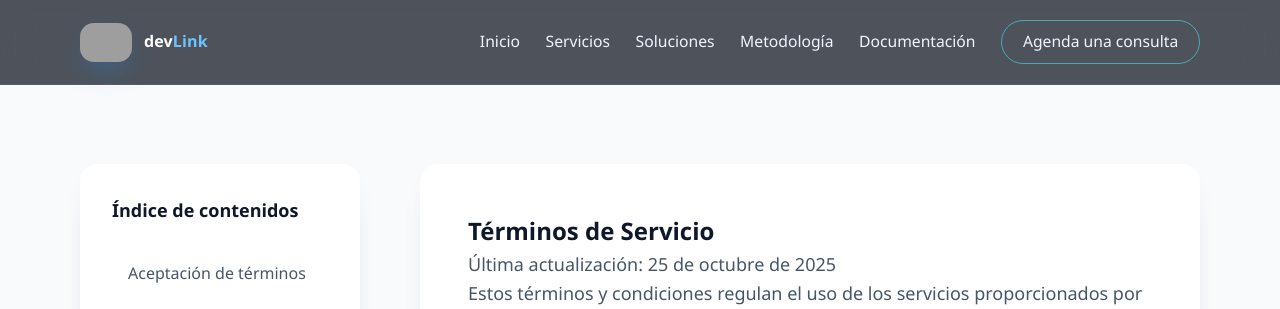
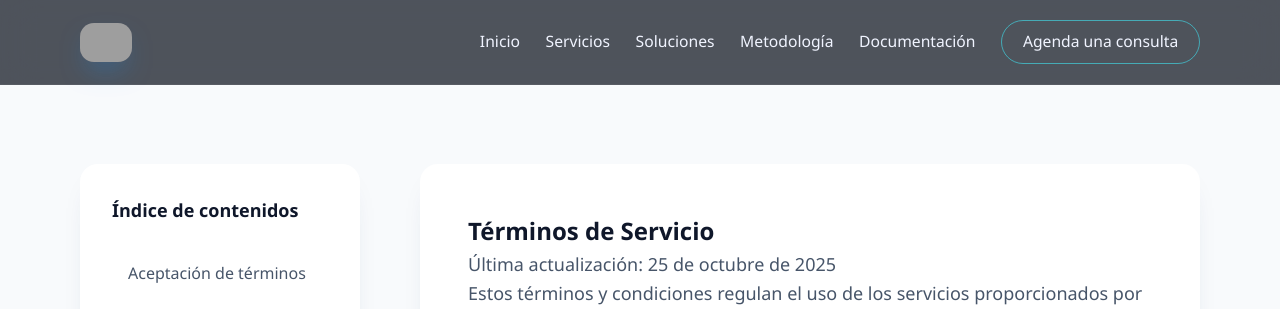
Before and after one commit to eudyespinoza/devlink_web, a Django app: page /terminos-servicio/ in a window 1280 px wide. Shown: the top 309 px of the page. Run offline with Django 4.2, Linux system fonts and the light colour scheme; grey boxes are pictures that could not be loaded.

Commit message:
Feat: Update favicon and clean brand text in privacy and terms of service pages

```diff
--- a/templates/politicas-privacidad.html
+++ b/templates/politicas-privacidad.html
@@ -6,6 +6,7 @@
   <meta name="viewport" content="width=device-width, initial-scale=1.0" />
   <title>Políticas de Privacidad | devLink</title>
   <meta name="description" content="Conoce cómo devLink protege y maneja tus datos personales. Política de privacidad completa, transparente y actualizada." />
+  <link rel="icon" type="image/webp" href="https://ss-static-001.esmsv.com/r/content/host2/4172d4e2978b9da867fe259f4df844c8//editor/transparente.webp" />
   <link rel="stylesheet" href="{% static 'styles.css' %}" />
 </head>
 <body>
@@ -13,7 +14,7 @@
     <div class="container nav-wrapper">
       <a href="/" class="brand">
         <img src="https://ss-static-001.esmsv.com/r/content/host2/4172d4e2978b9da867fe259f4df844c8//editor/transparente.webp" alt="devLink" class="brand-logo" />
-        <span class="brand-text">dev<span>Link</span></span>
+        <span class="brand-text"><span></span></span>
       </a>
       <button class="nav-toggle" aria-label="Abrir menú" aria-expanded="false" data-nav-toggle>
         <span></span><span></span><span></span>
@@ -409,7 +410,7 @@
       <div>
         <a href="/" class="brand footer-brand">
           <img src="https://ss-static-001.esmsv.com/r/content/host2/4172d4e2978b9da867fe259f4df844c8//editor/transparente.webp" alt="devLink" class="brand-logo" />
-        <span class="brand-text">dev<span>Link</span></span>
+        <span class="brand-text"><span></span></span>
         </a>
         <p>Alojamos y desarrollamos soluciones tecnológicas centradas en las personas.</p>
       </div>
--- a/templates/terminos-servicio.html
+++ b/templates/terminos-servicio.html
@@ -6,6 +6,7 @@
   <meta name="viewport" content="width=device-width, initial-scale=1.0" />
   <title>Términos de Servicio | devLink</title>
   <meta name="description" content="Conoce los términos y condiciones de uso de los servicios de devLink. Condiciones claras y transparentes para nuestros clientes." />
+  <link rel="icon" type="image/webp" href="https://ss-static-001.esmsv.com/r/content/host2/4172d4e2978b9da867fe259f4df844c8//editor/transparente.webp" />
   <link rel="stylesheet" href="{% static 'styles.css' %}" />
 </head>
 <body>
@@ -13,7 +14,7 @@
     <div class="container nav-wrapper">
       <a href="/" class="brand">
         <img src="https://ss-static-001.esmsv.com/r/content/host2/4172d4e2978b9da867fe259f4df844c8//editor/transparente.webp" alt="devLink" class="brand-logo" />
-        <span class="brand-text">dev<span>Link</span></span>
+        <span class="brand-text"><span></span></span>
       </a>
       <button class="nav-toggle" aria-label="Abrir menú" aria-expanded="false" data-nav-toggle>
         <span></span><span></span><span></span>
@@ -504,7 +505,7 @@
       <div>
         <a href="/" class="brand footer-brand">
           <img src="https://ss-static-001.esmsv.com/r/content/host2/4172d4e2978b9da867fe259f4df844c8//editor/transparente.webp" alt="devLink" class="brand-logo" />
-        <span class="brand-text">dev<span>Link</span></span>
+        <span class="brand-text"><span></span></span>
         </a>
         <p>Alojamos y desarrollamos soluciones tecnológicas centradas en las personas.</p>
       </div>
```
